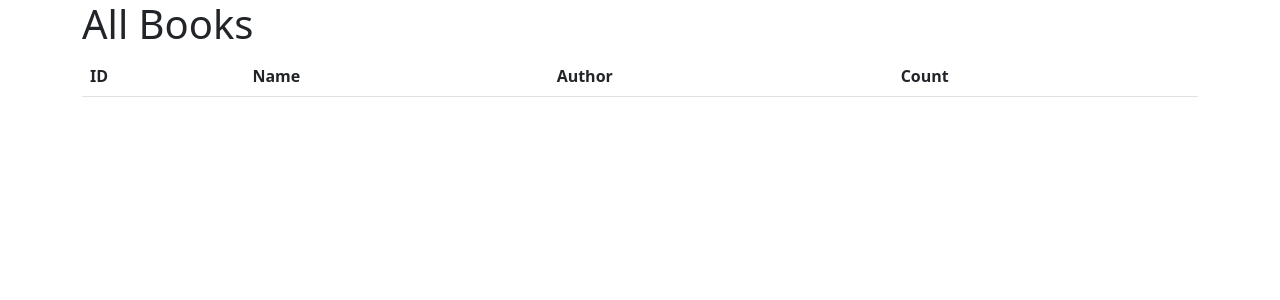
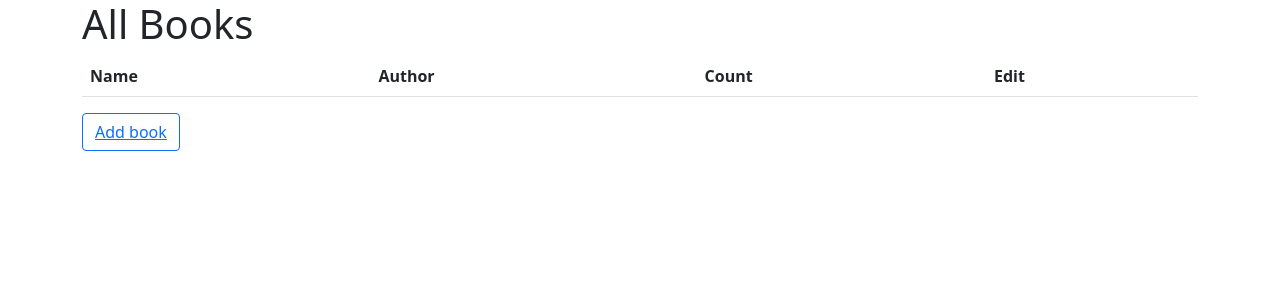
Before and after one commit to CapsLockAF/s-17-om5-s17-team3, a Django app: page /book/ in a window 1280 px wide. Shown: the top 300 px of the page. Run offline with Django 3.2, Linux system fonts and the light colour scheme; data that the repository does not hold is empty.

Commit message:
add form to book

```diff
--- a/author/templates/author/authors.html
+++ b/author/templates/author/authors.html
@@ -10,7 +10,6 @@
 <table class="table">
      <thead class="thead-dark">
         <tr>
-          <th scope="col">ID</th>
           <th scope="col">Name</th>
           <th scope="col">Surname</th>
           <th scope="col">Patronymic</th>
@@ -20,7 +19,6 @@
       <tbody>
             {% for author in authors %}
             <tr>
-                <td> {{ author.id }}</td>
                 <td>{{ author.name }}</td>
                 <td>{{ author.surname }}</td>
                 <td>{{ author.patronymic }}</td>
--- a/author/urls.py
+++ b/author/urls.py
@@ -4,7 +4,7 @@ from . import views
 
 urlpatterns = [
     path('', views.all_authors, name='authors'),
-    path('form', views.author_form, name='author_form'),
+    path('form/', views.author_form, name='author_form'),
     path('form/<int:id>', views.author_form, name='update_form'),
     path('del/<int:id>', views.delete_form, name='delete_form'),
 ]
--- a/book/templates/book/index.html
+++ b/book/templates/book/index.html
@@ -8,12 +8,12 @@
 <table class="table">
      <thead class="thead-dark">
         <tr>
-          <th scope="col">ID</th>
           <th scope="col">Name</th>
           <th scope="col">Author</th>
           <th scope="col">
               Count
           </th>
+          <th scope="col">Edit</th>
         </tr>
     </thead>
       <tbody>
@@ -24,17 +24,21 @@
                        type="button"
                        class="btn btn-warning btn-sm"
                        href="/book/{{ book.id }}">
-                        {{ book.id }}
+                        {{ book.name }}
                     </a>
                 </td>
-                <td>{{ book.name }}</td>
                 <td>{% for book_author in book.authors.all %}
                            {{ book_author.name }} {{ book_author.surname }}<br>
                     {% endfor %}
                 </td>
                 <td>{{ book.count }}</td>
+                <td>
+                    <a href="{% url "updated_form" book.id %}">Update</a>
+                    <a href="{% url "deleted_form" book.id %}">Delete</a>
+                </td>
             </tr>
             {% endfor %}
       </tbody>
 </table>
+    <button type="button" class="btn btn-outline-primary"><a href="form/">Add book</a></button>
 {% endblock %}
--- a/book/urls.py
+++ b/book/urls.py
@@ -4,6 +4,9 @@ from . import views
 
 urlpatterns = [
     path('', views.show_all_books, name='index'),
+    path('form/', views.book_form, name='book_form'),
+    path('del/<int:id>', views.deleted_form, name='deleted_form'),
+    path('form/<int:id>', views.book_form, name='updated_form'),
     path('ordered/', views.show_ordered_books, name='book'),
     path('<int:book_id>/', views.show_book_by_id, name='book'),
     path('sort/<str:field_name>/<str:state_sort>/', views.book_order, name='book'),
--- a/book/views.py
+++ b/book/views.py
@@ -1,7 +1,8 @@
-from django.shortcuts import render
+from django.shortcuts import render, redirect
 from .models import *
 from order.models import Order
 from .create_bd import set_bd
+from book.forms import BookForm
 
 
 def show_all_books(request):
@@ -81,3 +82,27 @@ def start(request):
     # for i in range(40, 1000, 10):
     set_bd(60)
     return render(request, 'book/index.html')
+
+
+def book_form(request, id=0):
+    if request.method == "GET":
+        if id == 0:
+            form = BookForm()
+        else:
+            books = Book.objects.get(pk=id)
+            form = BookForm(instance=books)
+        return render(request, "book/book_form.html", {"form":form})
+    else:
+        if id == 0:
+            form = BookForm(request.POST)
+        else:
+            books = Book.objects.get(pk=id)
+            form = BookForm(request.POST, instance=books)
+        if form.is_valid():
+            form.save()
+        return redirect("/book")
+
+
+def deleted_form(request, id):
+    Book.delete_by_id(id)
+    return redirect("/book")
```
Also changed, not shown: book/forms.py (added, +9 -0 lines), book/templates/book/book_form.html (added, +34 -0 lines).
